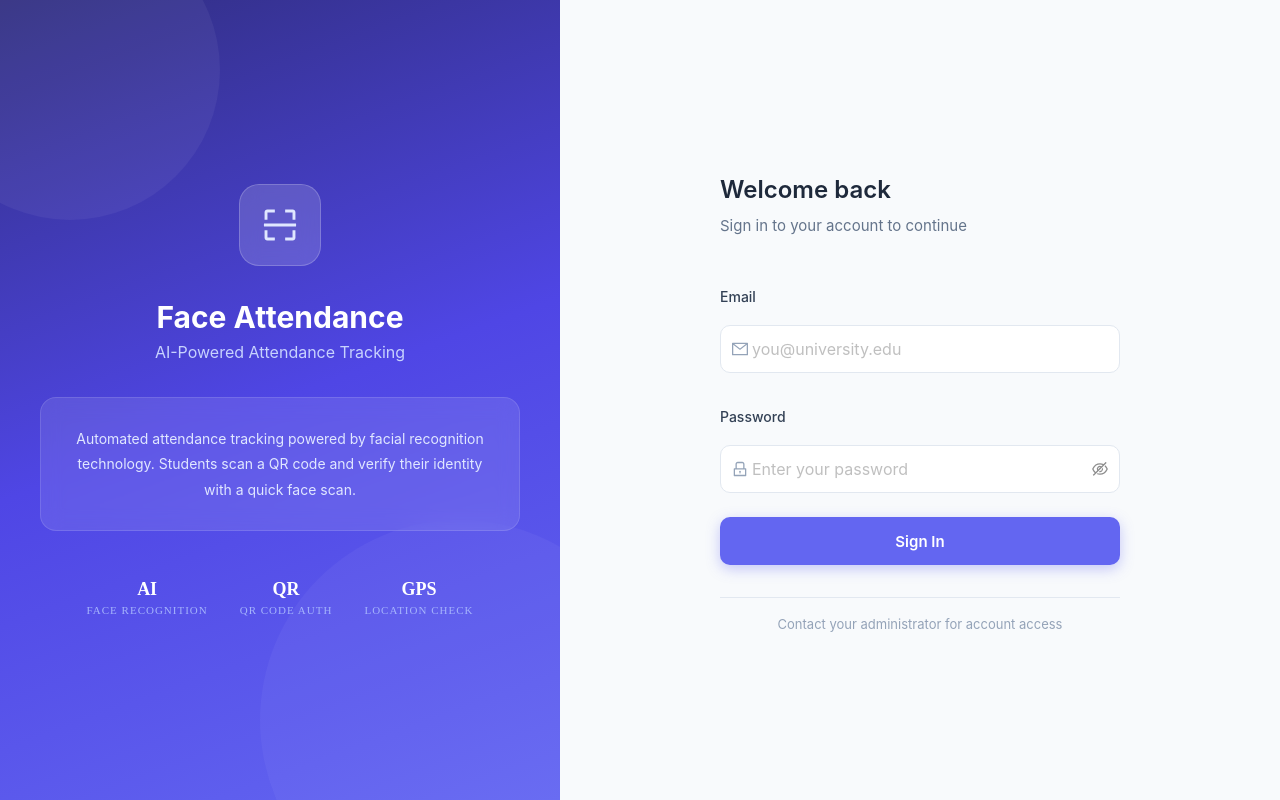
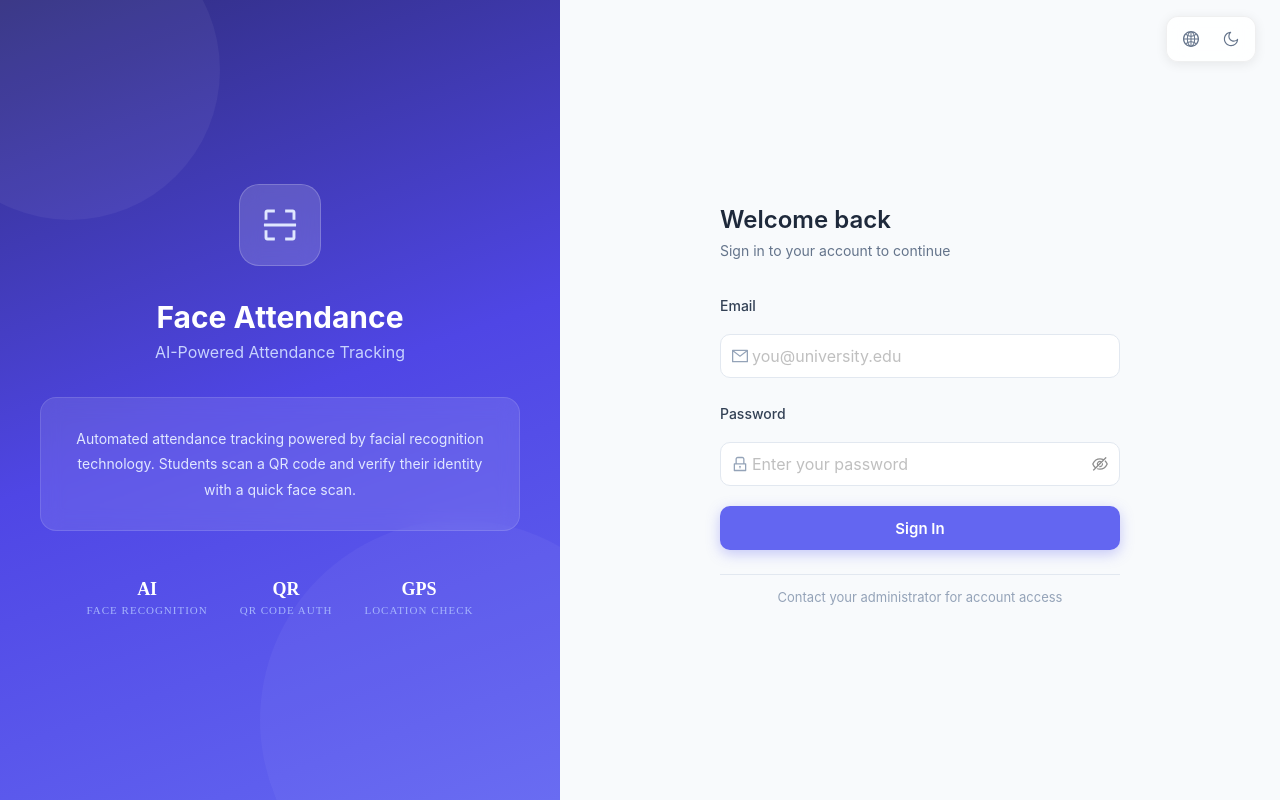
Before and after one commit to stemmww/Face-Recognition-System-for-Student-Attendance, a React (Vite) app in the folder frontend/: page /login in a window 1280 px wide. Built offline with nearby package versions, Linux system fonts and the light colour scheme.

Commit message:
fix: Added language switcher and dark/light mode toggles for login page

```diff
--- a/frontend/src/pages/Login.tsx
+++ b/frontend/src/pages/Login.tsx
@@ -1,11 +1,14 @@
 import { useState } from "react";
 import { useNavigate } from "react-router-dom";
 import { useTranslation } from "react-i18next";
-import { Button, Form, Input, Typography, message } from "antd";
+import { Button, Dropdown, Form, Input, Tooltip, Typography, message } from "antd";
 import {
+  GlobalOutlined,
   LockOutlined,
   MailOutlined,
+  MoonOutlined,
   ScanOutlined,
+  SunOutlined,
 } from "@ant-design/icons";
 import { useAuth } from "@/hooks/useAuth";
 import { useIsMobile } from "@/hooks/useIsMobile";
@@ -13,13 +16,47 @@ import { useThemeStore } from "@/stores/themeStore";
 
 const { Title, Text, Paragraph } = Typography;
 
+const LANGS = [
+  { key: "en", label: "English" },
+  { key: "kk", label: "Қазақша" },
+  { key: "ru", label: "Русский" },
+] as const;
+
 export default function Login() {
   const [loading, setLoading] = useState(false);
   const { login, isAuthenticated } = useAuth();
   const navigate = useNavigate();
   const isMobile = useIsMobile();
-  const isDark = useThemeStore((s) => s.isDark);
-  const { t } = useTranslation();
+  const { isDark, toggle: toggleTheme } = useThemeStore();
+  const { t, i18n } = useTranslation();
+
+  const changeLanguage = (lang: string) => {
+    i18n.changeLanguage(lang);
+    localStorage.setItem("language", lang);
+  };
+
+  const langItems = {
+    items: LANGS.map((l) => ({
+      key: l.key,
+      label: l.label,
+      onClick: () => changeLanguage(l.key),
+      style: i18n.language === l.key
+        ? { fontWeight: 600, color: "#6366f1" }
+        : undefined,
+    })),
+  };
+
+  const toolbarBtnStyle: React.CSSProperties = {
+    display: "inline-flex",
+    alignItems: "center",
+    justifyContent: "center",
+    width: 36,
+    height: 36,
+    borderRadius: 8,
+    fontSize: 16,
+    color: isDark ? "#c7d2fe" : "#64748b",
+    transition: "all 0.2s",
+  };
 
   if (isAuthenticated) {
     navigate("/dashboard", { replace: true });
@@ -40,7 +77,47 @@ export default function Login() {
   };
 
   return (
-    <div style={{ display: "flex", flexDirection: isMobile ? "column" : "row", minHeight: "100vh" }}>
+    <div style={{ display: "flex", flexDirection: isMobile ? "column" : "row", minHeight: "100vh", position: "relative" }}>
+      {/* Floating toolbar: language + theme */}
+      <div
+        style={{
+          position: "fixed",
+          top: isMobile ? 8 : 16,
+          right: isMobile ? 8 : 24,
+          zIndex: 100,
+          display: "flex",
+          alignItems: "center",
+          gap: 4,
+          background: isDark ? "rgba(31,41,55,0.85)" : "rgba(255,255,255,0.85)",
+          backdropFilter: "blur(12px)",
+          borderRadius: 12,
+          padding: "4px 6px",
+          boxShadow: isDark
+            ? "0 2px 12px rgba(0,0,0,0.3)"
+            : "0 2px 12px rgba(0,0,0,0.08)",
+          border: `1px solid ${isDark ? "rgba(255,255,255,0.08)" : "rgba(0,0,0,0.06)"}`,
+          transition: "all 0.3s ease",
+        }}
+      >
+        <Dropdown menu={langItems} placement="bottomRight" trigger={["click"]}>
+          <Button type="text" style={toolbarBtnStyle}>
+            <GlobalOutlined />
+          </Button>
+        </Dropdown>
+        <Tooltip title={isDark ? "Light mode" : "Dark mode"} mouseEnterDelay={0.4}>
+          <Button
+            type="text"
+            onClick={toggleTheme}
+            style={{
+              ...toolbarBtnStyle,
+              color: isDark ? "#facc15" : "#64748b",
+            }}
+          >
+            {isDark ? <SunOutlined /> : <MoonOutlined />}
+          </Button>
+        </Tooltip>
+      </div>
+
       {/* Left branding panel — full on desktop, compact banner on mobile */}
       <div
         style={{
@@ -50,7 +127,10 @@ export default function Login() {
                 flex: "0 0 480px",
                 padding: "48px 40px",
               }),
-          background: "linear-gradient(160deg, #312e81 0%, #4f46e5 50%, #6366f1 100%)",
+          background: isDark
+            ? "linear-gradient(160deg, #1e1b4b 0%, #312e81 50%, #3730a3 100%)"
+            : "linear-gradient(160deg, #312e81 0%, #4f46e5 50%, #6366f1 100%)",
+          transition: "background 0.4s ease",
           display: "flex",
           flexDirection: "column",
           alignItems: "center",
@@ -157,15 +237,16 @@ export default function Login() {
           alignItems: "center",
           justifyContent: "center",
           background: isDark ? "#1f2937" : "#f8fafc",
+          transition: "background 0.4s ease",
           padding: isMobile ? "32px 20px" : "48px 24px",
         }}
       >
         <div style={{ width: "100%", maxWidth: 400 }}>
-          <div style={{ marginBottom: isMobile ? 28 : 40 }}>
-            <Title level={3} style={{ marginBottom: 8, color: isDark ? "#e2e8f0" : "#1e293b" }}>
+          <div style={{ marginBottom: isMobile ? 20 : 24 }}>
+            <Title level={3} style={{ marginBottom: 4, color: isDark ? "#e2e8f0" : "#1e293b" }}>
               {t("login.welcomeBack")}
             </Title>
-            <Text style={{ color: isDark ? "#94a3b8" : "#64748b", fontSize: 15 }}>
+            <Text style={{ color: isDark ? "#94a3b8" : "#64748b", fontSize: 14 }}>
               {t("login.signInSubtitle")}
             </Text>
           </div>
@@ -178,11 +259,12 @@ export default function Login() {
                 { required: true, message: t("login.emailRequired") },
                 { type: "email", message: t("login.emailInvalid") },
               ]}
+              style={{ marginBottom: 16 }}
             >
               <Input
                 prefix={<MailOutlined style={{ color: "#94a3b8" }} />}
                 placeholder={t("login.emailPlaceholder")}
-                style={{ height: 48, borderRadius: 10, borderColor: isDark ? "#334155" : "#e2e8f0" }}
+                style={{ height: 44, borderRadius: 10, borderColor: isDark ? "#334155" : "#e2e8f0" }}
               />
             </Form.Item>
 
@@ -190,22 +272,23 @@ export default function Login() {
               name="password"
               label={<span style={{ fontWeight: 500, color: isDark ? "#cbd5e1" : "#334155" }}>{t("login.passwordLabel")}</span>}
               rules={[{ required: true, message: t("login.passwordRequired") }]}
+              style={{ marginBottom: 20 }}
             >
               <Input.Password
                 prefix={<LockOutlined style={{ color: "#94a3b8" }} />}
                 placeholder={t("login.passwordPlaceholder")}
-                style={{ height: 48, borderRadius: 10, borderColor: isDark ? "#334155" : "#e2e8f0" }}
+                style={{ height: 44, borderRadius: 10, borderColor: isDark ? "#334155" : "#e2e8f0" }}
               />
             </Form.Item>
 
-            <Form.Item style={{ marginBottom: 0, marginTop: 8 }}>
+            <Form.Item style={{ marginBottom: 0 }}>
               <Button
                 type="primary"
                 htmlType="submit"
                 loading={loading}
                 block
                 style={{
-                  height: 48,
+                  height: 44,
                   borderRadius: 10,
                   fontWeight: 600,
                   fontSize: 15,
@@ -220,8 +303,8 @@ export default function Login() {
           <div
             style={{
               textAlign: "center",
-              marginTop: 32,
-              padding: "16px 0",
+              marginTop: 24,
+              padding: "12px 0",
               borderTop: `1px solid ${isDark ? "#334155" : "#e2e8f0"}`,
             }}
           >
```
